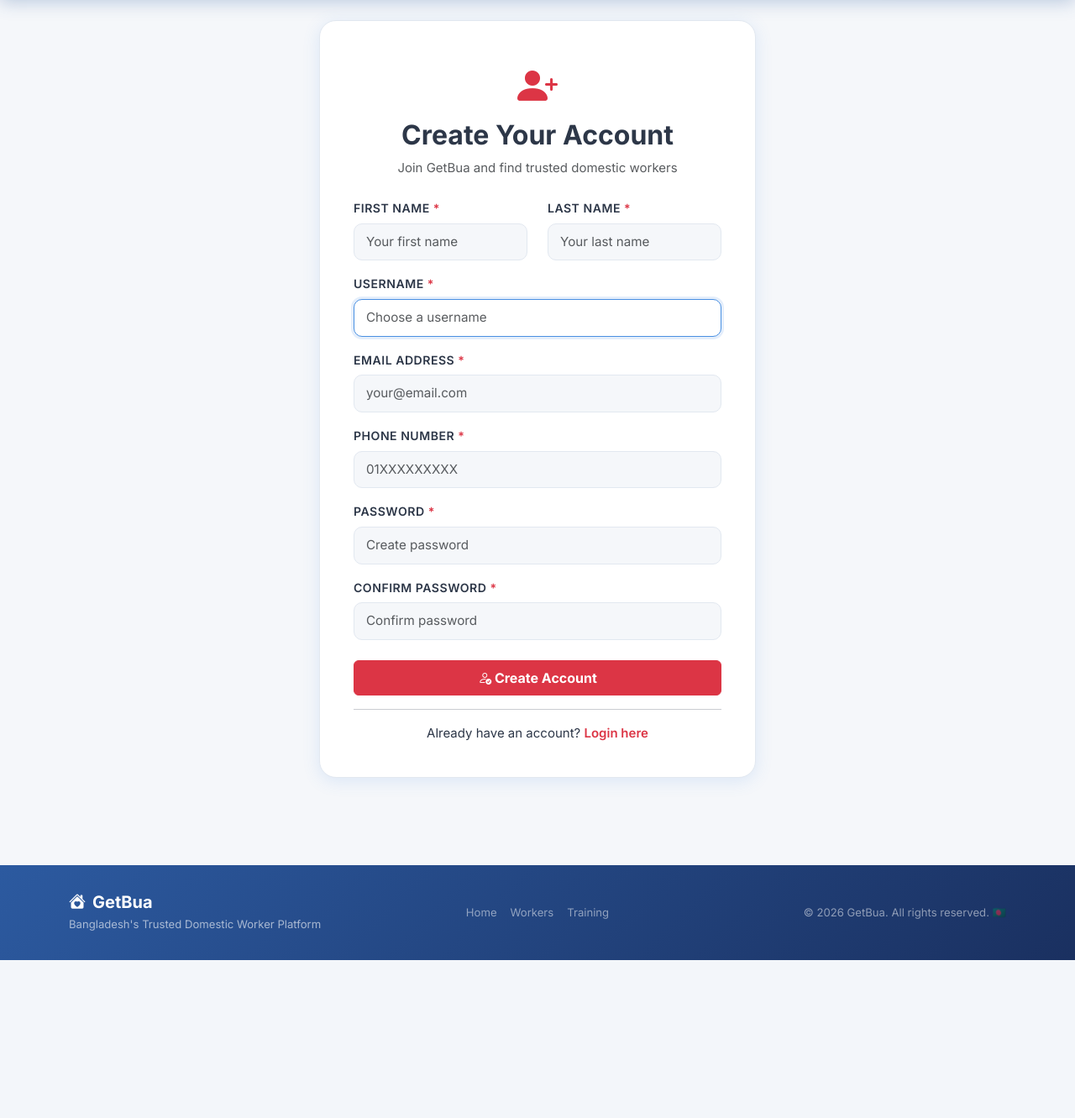
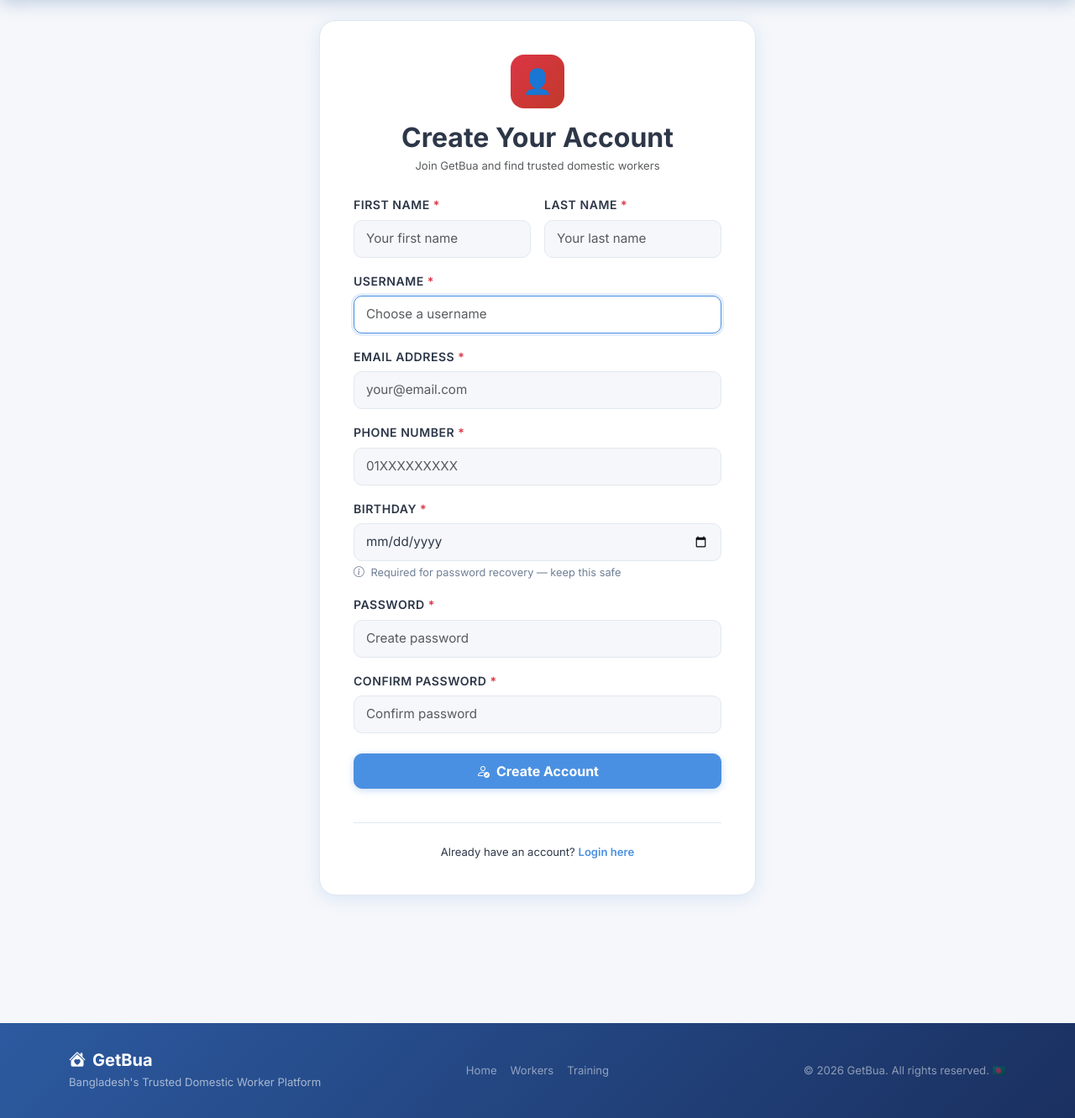
Before and after one commit to hasnine-kabir/getbua, a Django app: page /register/ in a window 1280 px wide. Shown: the part 79-1410 px from the top of the page at 84% size. Before the commit the page ends 1222 px from the top, so only its background shows below. Run offline with Django 5.2, Linux system fonts and the light colour scheme.

Commit message:
Refactor registration form layout and stylesregister fixed

```diff
--- a/templates/registration/register.html
+++ b/templates/registration/register.html
@@ -2,43 +2,48 @@
 {% block title %}Register – GetBua{% endblock %}
 
 {% block content %}
-<div class="row justify-content-center mt-3">
+<div class="row justify-content-center mt-3 mb-5">
   <div class="col-md-6">
     <div class="form-card">
 
       <!-- Header -->
       <div class="text-center mb-4">
-        <div style="font-size:3rem; color:#dc3545;">
-          <i class="bi bi-person-plus-fill"></i>
+        <div style="width:64px;height:64px;border-radius:16px;
+                    background:linear-gradient(135deg,#dc3545,#c0392b);
+                    display:flex;align-items:center;
+                    justify-content:center;margin:0 auto 16px;
+                    font-size:1.8rem;">
+          👤
         </div>
-        <h2 class="fw-bold">Create Your Account</h2>
-        <p class="text-muted">Join GetBua and find trusted domestic workers</p>
+        <h2 class="fw-bold mb-1">Create Your Account</h2>
+        <p class="text-muted small">
+          Join GetBua and find trusted domestic workers
+        </p>
       </div>
 
-      <!-- Form -->
       <form method="POST" novalidate>
         {% csrf_token %}
 
         <!-- Name Row -->
-        <div class="row">
-          <div class="col-6 mb-3">
-            <label class="form-label fw-semibold">
-              First Name <span class="text-danger">*</span>
+        <div class="row g-3 mb-3">
+          <div class="col-6">
+            <label class="form-label">
+              First Name <span style="color:#dc3545;">*</span>
             </label>
             {{ form.first_name }}
             {% if form.first_name.errors %}
-              <div class="text-danger small mt-1">
+              <div style="color:#dc3545;font-size:0.8rem;margin-top:4px;">
                 {{ form.first_name.errors|join:", " }}
               </div>
             {% endif %}
           </div>
-          <div class="col-6 mb-3">
-            <label class="form-label fw-semibold">
-              Last Name <span class="text-danger">*</span>
+          <div class="col-6">
+            <label class="form-label">
+              Last Name <span style="color:#dc3545;">*</span>
             </label>
             {{ form.last_name }}
             {% if form.last_name.errors %}
-              <div class="text-danger small mt-1">
+              <div style="color:#dc3545;font-size:0.8rem;margin-top:4px;">
                 {{ form.last_name.errors|join:", " }}
               </div>
             {% endif %}
@@ -47,12 +52,12 @@
 
         <!-- Username -->
         <div class="mb-3">
-          <label class="form-label fw-semibold">
-            Username <span class="text-danger">*</span>
+          <label class="form-label">
+            Username <span style="color:#dc3545;">*</span>
           </label>
           {{ form.username }}
           {% if form.username.errors %}
-            <div class="text-danger small mt-1">
+            <div style="color:#dc3545;font-size:0.8rem;margin-top:4px;">
               {{ form.username.errors|join:", " }}
             </div>
           {% endif %}
@@ -60,12 +65,12 @@
 
         <!-- Email -->
         <div class="mb-3">
-          <label class="form-label fw-semibold">
-            Email Address <span class="text-danger">*</span>
+          <label class="form-label">
+            Email Address <span style="color:#dc3545;">*</span>
           </label>
           {{ form.email }}
           {% if form.email.errors %}
-            <div class="text-danger small mt-1">
+            <div style="color:#dc3545;font-size:0.8rem;margin-top:4px;">
               {{ form.email.errors|join:", " }}
             </div>
           {% endif %}
@@ -73,25 +78,42 @@
 
         <!-- Phone -->
         <div class="mb-3">
-          <label class="form-label fw-semibold">
-            Phone Number <span class="text-danger">*</span>
+          <label class="form-label">
+            Phone Number <span style="color:#dc3545;">*</span>
           </label>
           {{ form.phone }}
           {% if form.phone.errors %}
-            <div class="text-danger small mt-1">
+            <div style="color:#dc3545;font-size:0.8rem;margin-top:4px;">
               {{ form.phone.errors|join:", " }}
+            </div>
+          {% endif %}
+        </div>
+
+        <!-- Birthday -->
+        <div class="mb-3">
+          <label class="form-label">
+            Birthday <span style="color:#dc3545;">*</span>
+          </label>
+          {{ form.birthday }}
+          <div class="form-text" style="color:#718096;font-size:0.8rem;">
+            <i class="bi bi-info-circle me-1"></i>
+            Required for password recovery — keep this safe
+          </div>
+          {% if form.birthday.errors %}
+            <div style="color:#dc3545;font-size:0.8rem;margin-top:4px;">
+              {{ form.birthday.errors|join:", " }}
             </div>
           {% endif %}
         </div>
 
         <!-- Password -->
         <div class="mb-3">
-          <label class="form-label fw-semibold">
-            Password <span class="text-danger">*</span>
+          <label class="form-label">
+            Password <span style="color:#dc3545;">*</span>
           </label>
           {{ form.password1 }}
           {% if form.password1.errors %}
-            <div class="text-danger small mt-1">
+            <div style="color:#dc3545;font-size:0.8rem;margin-top:4px;">
               {{ form.password1.errors|join:", " }}
             </div>
           {% endif %}
@@ -99,30 +121,31 @@
 
         <!-- Confirm Password -->
         <div class="mb-4">
-          <label class="form-label fw-semibold">
-            Confirm Password <span class="text-danger">*</span>
+          <label class="form-label">
+            Confirm Password <span style="color:#dc3545;">*</span>
           </label>
           {{ form.password2 }}
           {% if form.password2.errors %}
-            <div class="text-danger small mt-1">
+            <div style="color:#dc3545;font-size:0.8rem;margin-top:4px;">
               {{ form.password2.errors|join:", " }}
             </div>
           {% endif %}
         </div>
 
-        <!-- Submit Button -->
-        <button type="submit" class="btn btn-danger w-100 fw-bold py-2">
-          <i class="bi bi-person-check"></i> Create Account
+        <!-- Submit -->
+        <button type="submit"
+                class="btn btn-primary w-100 fw-bold py-2 mb-3">
+          <i class="bi bi-person-check me-2"></i>Create Account
         </button>
+
       </form>
 
-      <!-- Divider -->
-      <hr class="my-3">
+      <div class="divider"></div>
 
-      <!-- Login Link -->
-      <p class="text-center mb-0">
+      <p class="text-center mb-0 small">
         Already have an account?
-        <a href="{% url 'login' %}" class="text-danger fw-semibold">
+        <a href="{% url 'login' %}"
+           style="color:#4A90E2;font-weight:600;">
           Login here
         </a>
       </p>
```
